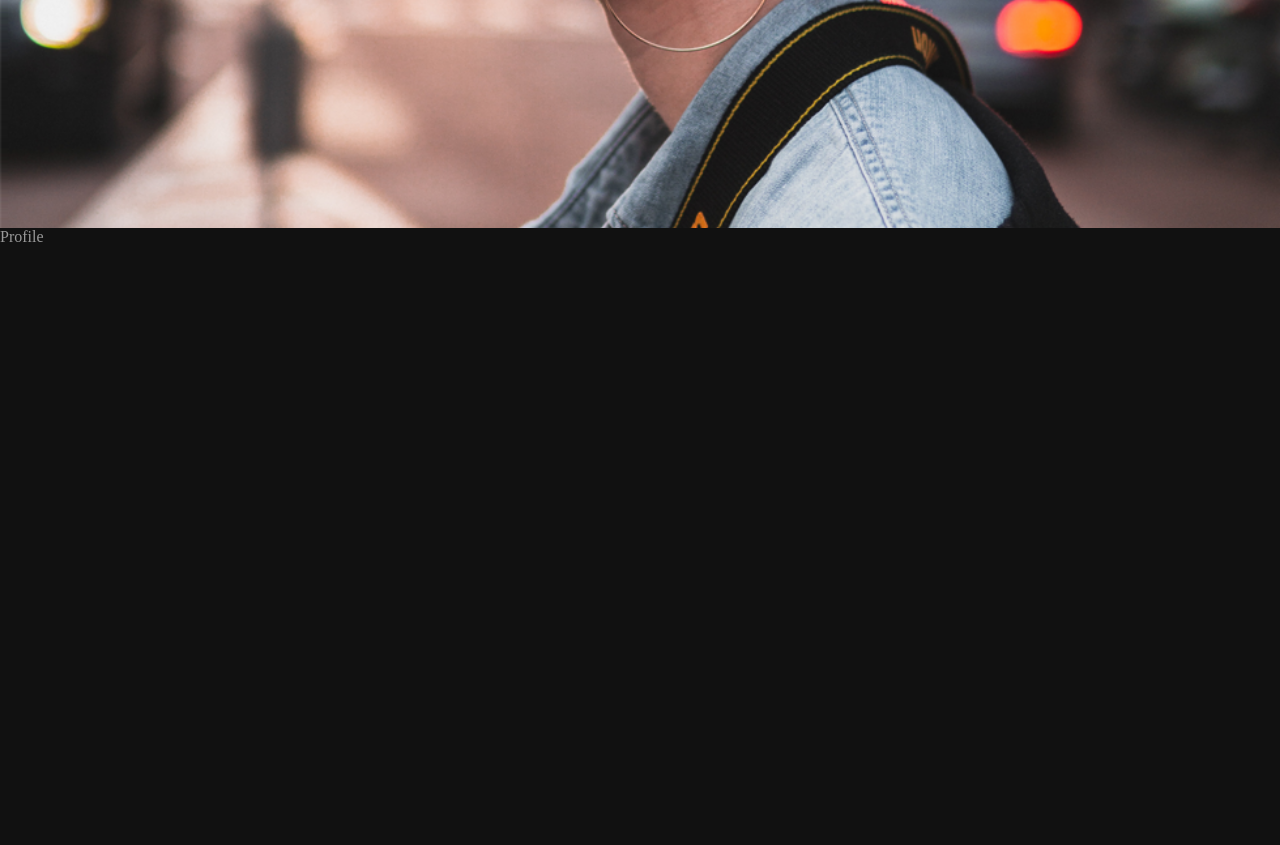
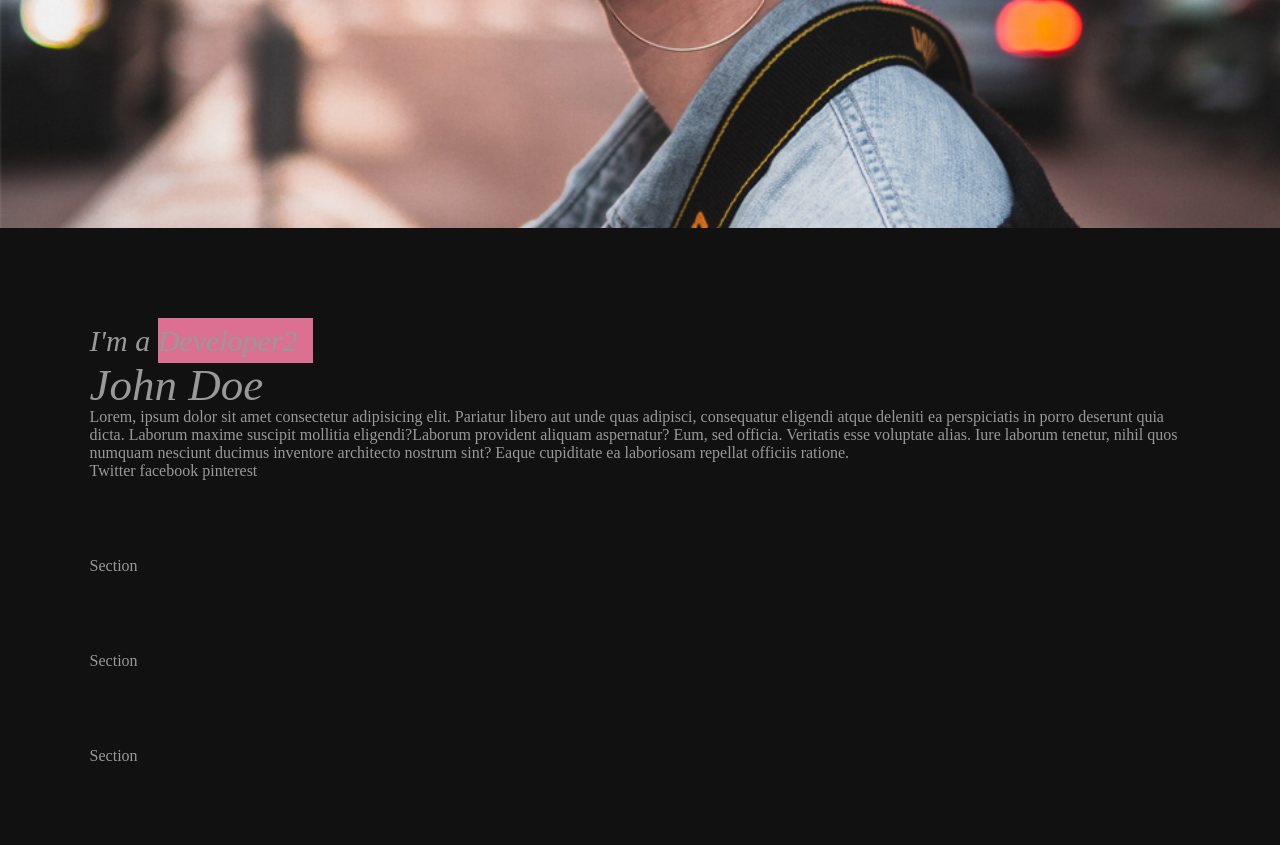
Before and after one commit to CaesiumY/css-portfolio, a plain HTML site: page index.html in a window 1280 px wide. Shown: the part 492-1337 px from the top of the page. Before the commit the page ends 800 px from the top, so only its background shows below. Drawn offline with Linux system fonts and the light colour scheme.

Commit message:
feat: Add profile-header markups & styles

```diff
--- a/index.html
+++ b/index.html
@@ -7,6 +7,38 @@
   </head>
   <body>
     <div class="portrait"></div>
-    <div class="profile">Profile</div>
+    <div class="profile">
+      <div class="profile-header">
+        <div class="name">
+          I'm a
+          <div class="name-job">
+            <ul class="name-job-list">
+              <li>Designer</li>
+              <li>Developer2</li>
+              <li>Developer3</li>
+              <li>Creator</li>
+            </ul>
+          </div>
+          <h1 class="name-title">John Doe</h1>
+        </div>
+        <p>
+          Lorem, ipsum dolor sit amet consectetur adipisicing elit. Pariatur
+          libero aut unde quas adipisci, consequatur eligendi atque deleniti ea
+          perspiciatis in porro deserunt quia dicta. Laborum maxime suscipit
+          mollitia eligendi?Laborum provident aliquam aspernatur? Eum, sed
+          officia. Veritatis esse voluptate alias. Iure laborum tenetur, nihil
+          quos numquam nesciunt ducimus inventore architecto nostrum sint? Eaque
+          cupiditate ea laboriosam repellat officiis ratione.
+        </p>
+        <div class="icons">
+          <a class="twitter" href="">Twitter</a>
+          <a class="facebook" href="">facebook</a>
+          <a class="pinterest" href="">pinterest</a>
+        </div>
+      </div>
+      <div class="profile-section">Section</div>
+      <div class="profile-section">Section</div>
+      <div class="profile-section">Section</div>
+    </div>
   </body>
 </html>
--- a/style.css
+++ b/style.css
@@ -1,5 +1,20 @@
-body {
+/* CSS Reset */
+
+body,
+h1,
+p,
+ul {
   margin: 0;
+  padding: 0;
+}
+
+li {
+  list-style-type: none;
+}
+
+h1 {
+  font-size: 100%;
+  font-weight: normal;
 }
 
 body {
@@ -7,9 +22,50 @@ body {
   color: #999;
 }
 
+a {
+  color: inherit;
+  text-decoration: none;
+}
+
 .portrait {
   background-image: url(images/profile.png);
   background-size: cover;
   background-position: center;
-  padding-top: 56.25%;
+  padding-top: 56.25%; /* 16:9 */
 }
+
+.profile {
+  padding: 7%;
+}
+
+.profile-header,
+.profile-section {
+  padding-bottom: 7%;
+}
+
+.profile-header {
+}
+
+.name {
+  font-size: 30px;
+  line-height: 1.5;
+  font-style: italic;
+}
+
+.name-job {
+  display: inline-block;
+  background-color: palevioletred;
+  vertical-align: top;
+  height: 1.5em;
+  overflow: hidden;
+  padding-right: 0.5em;
+}
+
+.name-job-list {
+  margin-top: -1.5em;
+}
+
+.name-title {
+  font-size: 1.5em;
+  line-height: 1;
+}
```
